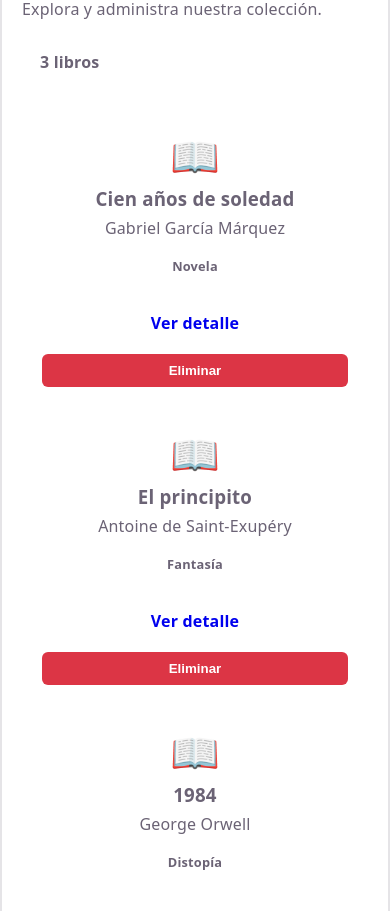
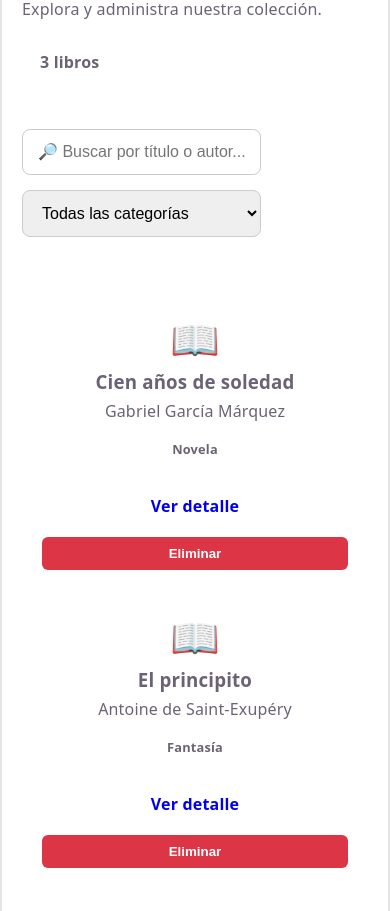
Before and after one commit to zickojavier-art/BookList, a Vue app: page /libros in a window 390 px wide. Shown: the part 1186-2097 px from the top of the page. Built offline with nearby package versions, Linux system fonts and the light colour scheme.

Commit message:
feat: agregar busqueda filtros y persistencia local

```diff
--- a/src/views/EditarLibro.vue
+++ b/src/views/EditarLibro.vue
@@ -111,14 +111,12 @@ export default {
 
   methods: {
     guardarCambios() {
-      if (!this.libro) {
-        return;
-      }
-
       this.libro.titulo = this.formulario.titulo;
       this.libro.autor = this.formulario.autor;
       this.libro.categoria = this.formulario.categoria;
       this.libro.descripcion = this.formulario.descripcion;
+
+      localStorage.setItem("booklist_libros", JSON.stringify(libros));
 
       this.$router.push(`/libros/${this.libro.id}`);
     },
--- a/src/views/ListaLibros.vue
+++ b/src/views/ListaLibros.vue
@@ -9,9 +9,27 @@
       </div>
 
       <span class="contador"> {{ libros.length }} libros </span>
+      <div class="filtros">
+        <input
+          type="text"
+          v-model="busqueda"
+          placeholder="🔎 Buscar por título o autor..."
+        />
+
+        <select v-model="categoriaSeleccionada">
+          <option value="">Todas las categorías</option>
+          <option value="Novela">Novela</option>
+          <option value="Fantasía">Fantasía</option>
+          <option value="Ciencia ficción">Ciencia ficción</option>
+          <option value="Historia">Historia</option>
+          <option value="Terror">Terror</option>
+          <option value="Romance">Romance</option>
+          <option value="Distopía">Distopía</option>
+        </select>
+      </div>
     </div>
 
-    <div v-if="libros.length === 0" class="sin-libros">
+    <div v-if="librosFiltrados.length === 0" class="sin-libros">
       <div class="icono">📚</div>
       <h2>No hay libros registrados</h2>
       <p>Agrega tu primer libro para comenzar.</p>
@@ -19,7 +37,7 @@
 
     <div v-else class="libros-container">
       <Libro
-        v-for="libro in libros"
+        v-for="libro in librosFiltrados"
         :key="libro.id"
         :libro="libro"
         @eliminar="eliminarLibro"
@@ -32,6 +50,7 @@
 import Libro from "../components/Libro.vue";
 import FormularioLibro from "../components/FormularioLibro.vue";
 import { libros } from "../data/libros.js";
+
 export default {
   name: "ListaLibros",
 
@@ -43,22 +62,54 @@ export default {
   data() {
     return {
       libros: [...libros],
+      busqueda: "",
+      categoriaSeleccionada: "",
     };
   },
+
+  mounted() {
+    const librosGuardados = localStorage.getItem("booklist_libros");
+
+    if (librosGuardados) {
+      this.libros = JSON.parse(librosGuardados);
+    }
+  },
+
+  computed: {
+    librosFiltrados() {
+      return this.libros.filter((libro) => {
+        const texto = this.busqueda.toLowerCase();
+
+        const coincideBusqueda =
+          libro.titulo.toLowerCase().includes(texto) ||
+          libro.autor.toLowerCase().includes(texto);
+
+        const coincideCategoria =
+          this.categoriaSeleccionada === "" ||
+          libro.categoria === this.categoriaSeleccionada;
+
+        return coincideBusqueda && coincideCategoria;
+      });
+    },
+  },
+
   methods: {
     agregarLibro(nuevoLibro) {
       nuevoLibro.id = Date.now();
 
       this.libros.push(nuevoLibro);
+
+      localStorage.setItem("booklist_libros", JSON.stringify(this.libros));
     },
 
     eliminarLibro(id) {
       this.libros = this.libros.filter((libro) => libro.id !== id);
+
+      localStorage.setItem("booklist_libros", JSON.stringify(this.libros));
     },
   },
 };
 </script>
-
 <style scoped>
 .lista {
   max-width: 1100px;
@@ -131,4 +182,26 @@ h1 {
     align-self: flex-start;
   }
 }
+
+.filtros {
+  display: flex;
+  gap: 15px;
+  margin: 25px 0 30px;
+}
+
+.filtros input,
+.filtros select {
+  flex: 1;
+  padding: 13px 15px;
+  border: 1px solid #ccc;
+  border-radius: 8px;
+  font-size: 1rem;
+  box-sizing: border-box;
+}
+
+@media (max-width: 700px) {
+  .filtros {
+    flex-direction: column;
+  }
+}
 </style>
```
